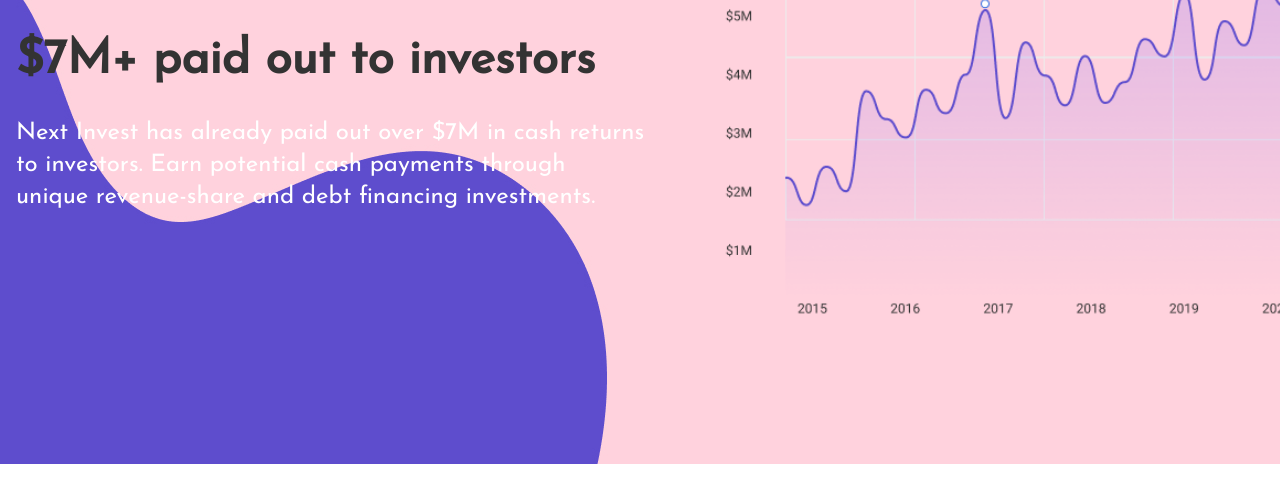
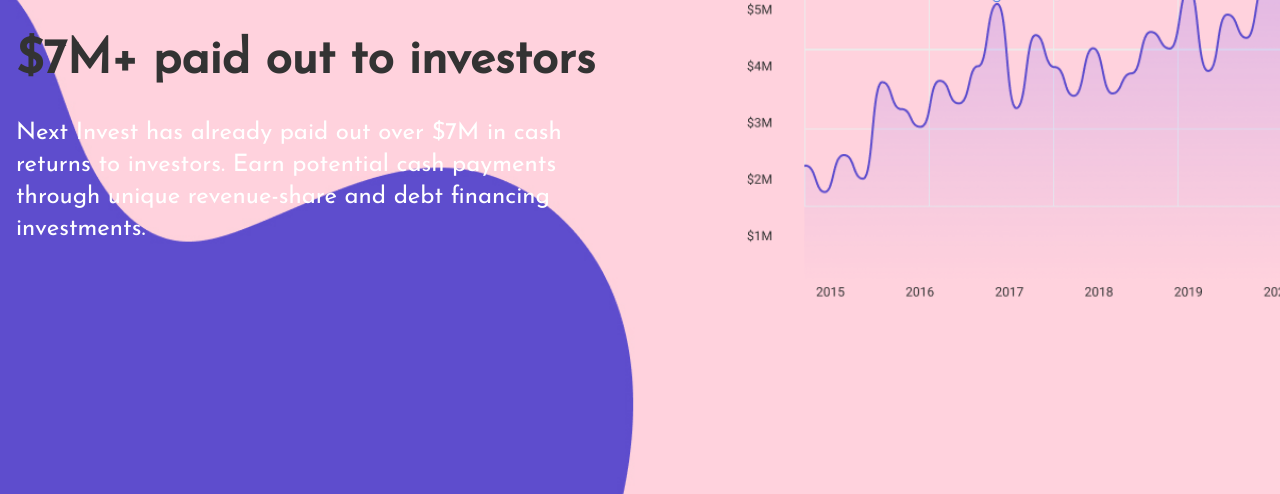
Before and after one commit to aezakmi1kk/landing-page, a plain HTML site: page index.html in a window 1280 px wide. Shown: the part 2767-3261 px from the top of the page. Before the commit the page ends 3231 px from the top, so only its background shows below. Drawn offline with Linux system fonts and the light colour scheme.

Commit message:
Fixed v2

```diff
--- a/index.html
+++ b/index.html
@@ -244,7 +244,6 @@
         />
       </section>
       <section class="payments-section">
-        <div class="wrapper-payments-section">
           <div class="payments-section-content container">
             <div class="payments-section-description">
               <img src="./image/section3-logo.jpg" alt="logo" />
@@ -259,7 +258,6 @@
               <img class="payments-img" src="./image/payments-chart.png" alt="chart" />
             </div>
           </div>
-        </div>
       </section>
       <section></section>
     </main>
--- a/style/core/_header.scss
+++ b/style/core/_header.scss
@@ -1,4 +1,3 @@
-//Стили header
 .header {
     position: fixed;
     padding-top: 18px;
@@ -21,7 +20,7 @@
     color: $default-white;
     text-shadow: 1px 1px 2px #333;
   }
-  //Эллементы header в ряд
+
   .header-wrapper {
     display: flex;
     justify-content: space-between;
@@ -46,7 +45,7 @@
     margin-right: 24px;
   }
 
-  //стилизация кнопок хедера
+
   .login-button {
     @include buttonTextStyle;
     max-width: 135px;
--- a/style/core/_hero-box.scss
+++ b/style/core/_hero-box.scss
@@ -1,4 +1,3 @@
-//Стили section-1 hero-box
 .hero-box {
     background-image: url(../image/hero-bg.jpg);
     width: 100%;
@@ -30,7 +29,6 @@
     margin-bottom: 40px;
   }
 
-  //стиль для кнопки get started
   .button-get-started {
     max-width: 270px;
     padding: 24px 24px 22px 24px;
--- a/style/core/_offer-section.scss
+++ b/style/core/_offer-section.scss
@@ -1,5 +1,3 @@
-//Стили section-2
-
 .offer-section {
   width: 100%;
   background-color: $default-white;
--- a/style/core/_payments-section.scss
+++ b/style/core/_payments-section.scss
@@ -1,24 +1,20 @@
 
 .payments-section {
     width: 100%;
-  }
-  .wrapper-payments-section {
     background-image: url(../image/section-3-bg.jpg);
     background-repeat: no-repeat;
     background-size: cover;
-    width: 100%;
-    height: 696px;
   }
+
   .payments-section-content{
     display: flex;
     flex-direction: row;
     flex-wrap: wrap;
-    gap: 30px;
+    gap: 75px;
   }
 
-  //Стили для блока с описанием
   .payments-section-description{
-    width: calc(50% - 15px);
+    width: calc(50% - 37.5px);
     margin-top: 160px;
   }
   .payments-section-description h3 {
@@ -39,10 +35,10 @@
     margin: 0;
   }
 
-  //Стили для блока с графиком
   .payments-section-chart{
-    width: calc(50% - 15px);
-    margin-top: 122px;
+    width: calc(50% - 37.5px);
+    margin-top: 120px;
+    margin-bottom: 186px;
   }
   .payments-img{
     width: 100%;
```
Also changed, not shown: style/main.css.
